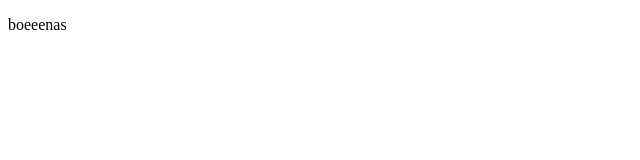
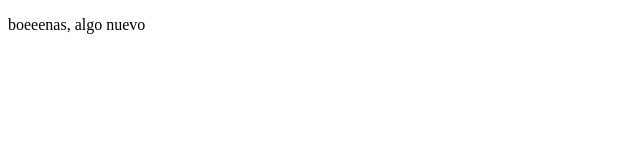
Before and after one commit to Loncheraskrt/Proyecto-demo-curso-Prework, a plain HTML site: page index.html in a window 1280 px wide. Shown: the full height of the page, 0-640 px from the left. Drawn offline with Linux system fonts and the light colour scheme.

Commit message:
cambios agregamos

```diff
--- a/index.html
+++ b/index.html
@@ -8,7 +8,7 @@
 </head>
 <body>
     <p>
-        boeeenas
+        boeeenas, algo nuevo
     </p>
 
 </body>
```
